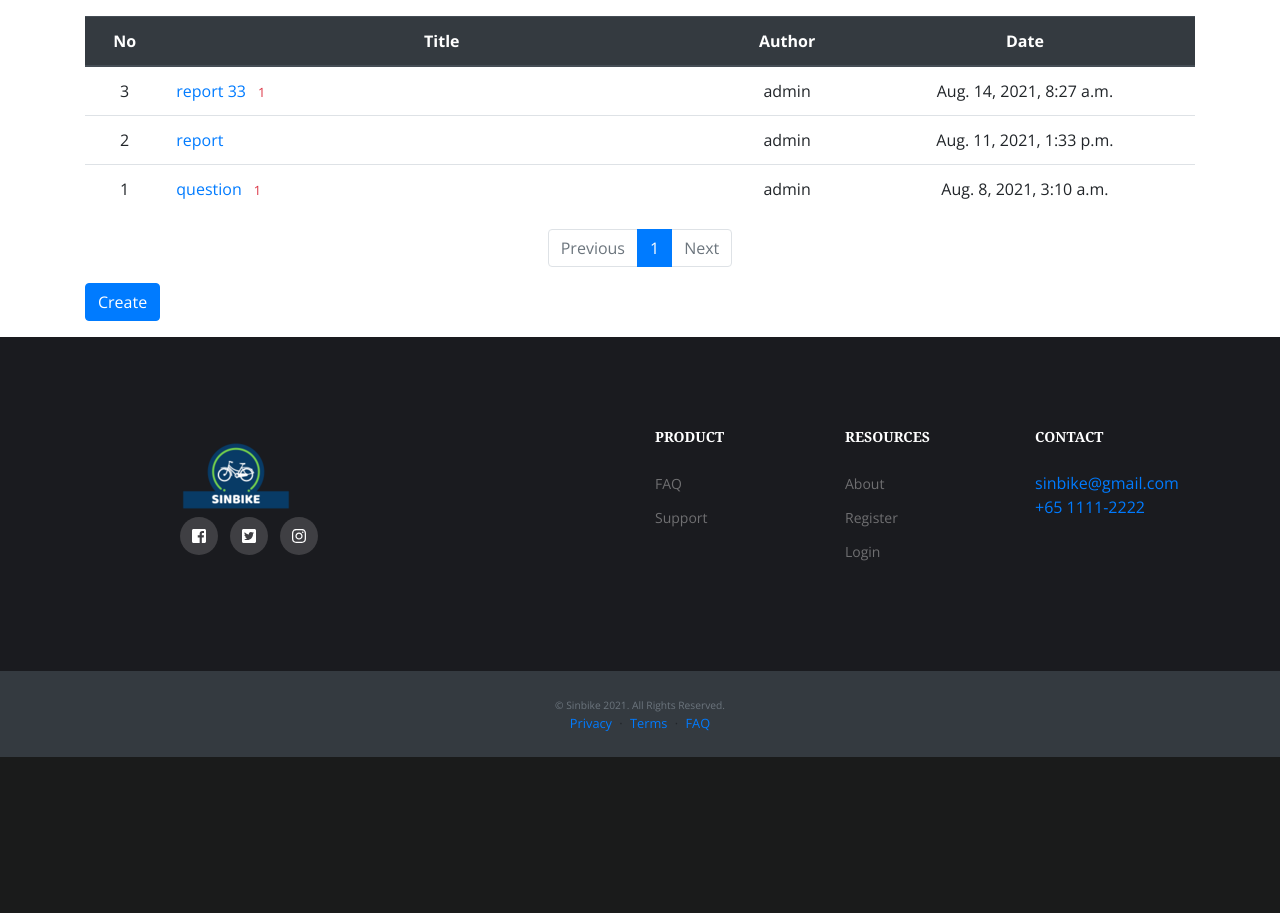
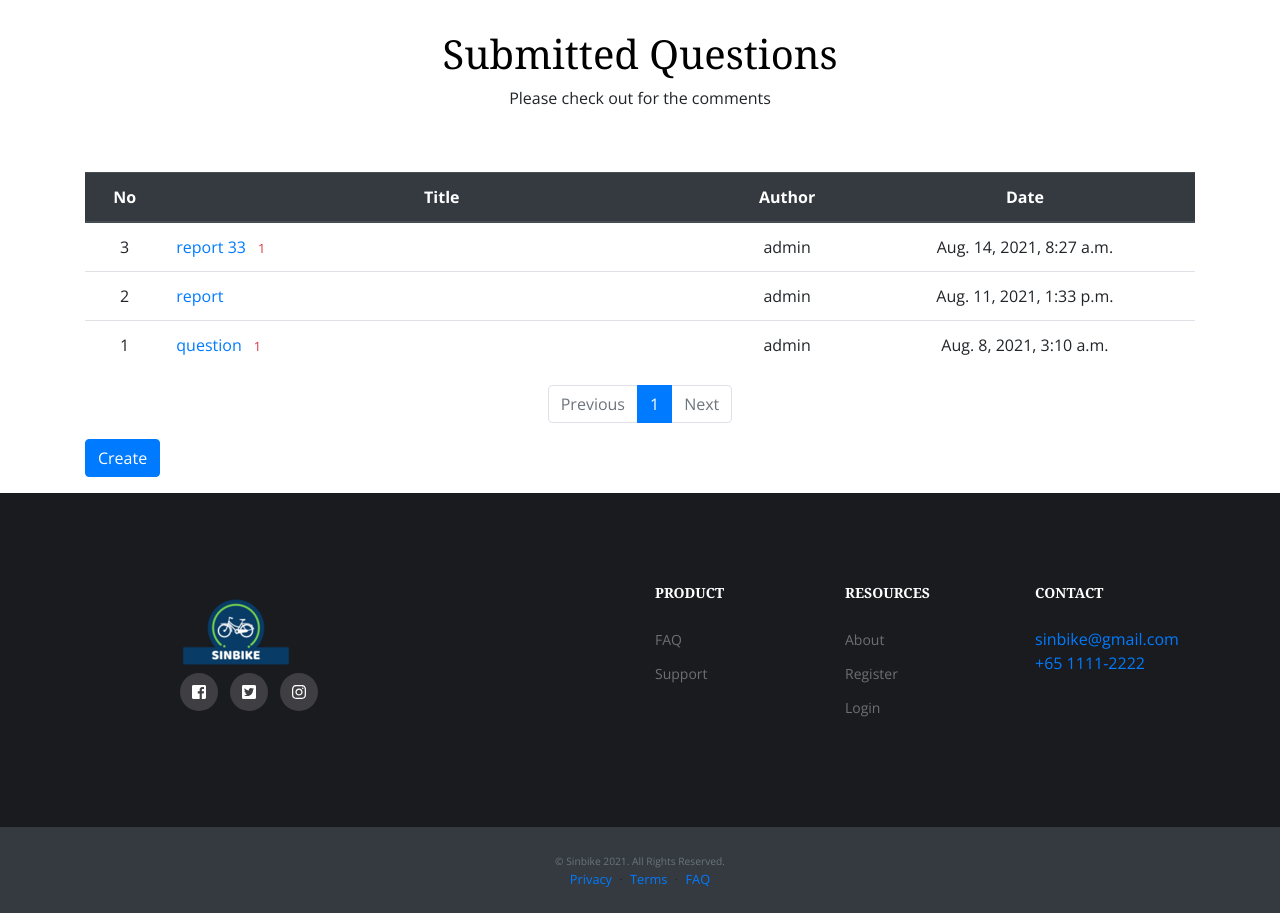
Before and after one commit to lazyKT/Sinbike, a Django app: page /support/list/ in a window 1280 px wide. Shown: the part 93-1006 px from the top of the page. Before the commit the page ends 850 px from the top, so only its background shows below. Run offline with Django 3.2, Linux system fonts and the light colour scheme; data comes from the database, SQL or seed files in the repository; both versions use the stored data as it was after the commit; some libraries are stand-ins or nearby versions.

Commit message:
210814 URL update

```diff
--- a/djangoproject/sinbike/sinbike_CX/views.py
+++ b/djangoproject/sinbike/sinbike_CX/views.py
@@ -85,7 +85,7 @@ def question_modify(request, question_id):
             question.author = request.user
             question.modify_date = timezone.now()
             question.save()
-            return redirect('support:main', question_id=question.id)
+            return redirect('support:detail', question_id=question.id)
     else:
         form = QuestionForm(instance=question)
     context = {'form':form}
--- a/djangoproject/sinbike/templates/sinbike_CX/question_list.html
+++ b/djangoproject/sinbike/templates/sinbike_CX/question_list.html
@@ -4,6 +4,19 @@
 <link rel="stylesheet" type="text/css" href="{% static 'bootstrap.min.css' %}">
 
 {% block content %}
+
+<section class="section page-title" id="support-main">
+    <div class="container">
+        <div class="row">
+            <div class="col-sm-8 m-auto">
+                <!-- Page Title -->
+                <h1>Submitted Questions</h1>
+                <!-- Page Description -->
+                <p>Please check out for the comments</p>
+            </div>
+        </div>
+    </div>
+</section>
 
 <!--==============================
 =         Submit Request         =
```
Also changed, not shown: djangoproject/sinbike/db.sqlite3.
